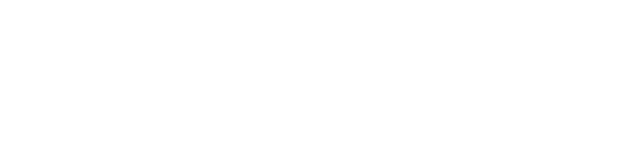
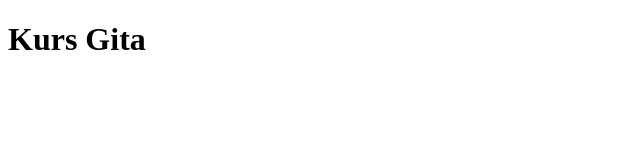
Before and after one commit to storkey/kursgita2022, a plain HTML site: page index.html in a window 1280 px wide. Shown: the whole page, without its empty margins (0-640 px from the left). Drawn offline with Linux system fonts and the light colour scheme.

Commit message:
H1 goes to header

```diff
--- a/index.html
+++ b/index.html
@@ -7,6 +7,9 @@
   <title>Document</title>
 </head>
 <body>
+  <header>
+    <h1>Kurs Gita</h1>
+  </header>
 
 </body>
 </html>
```
